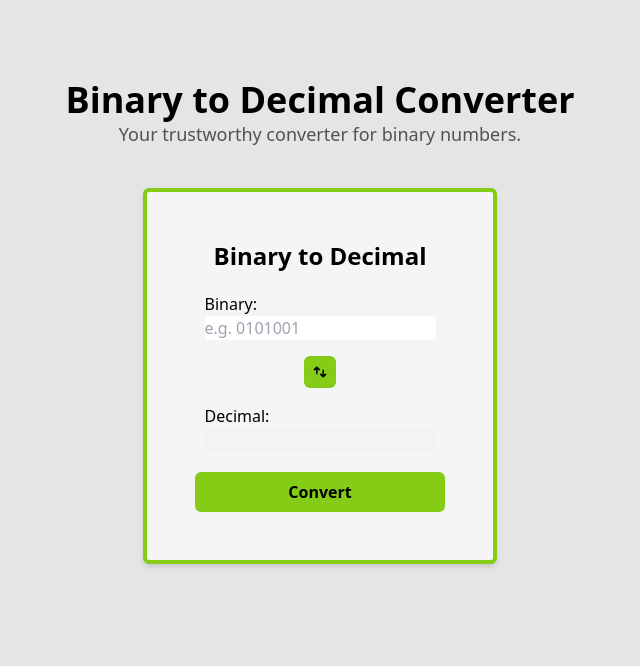
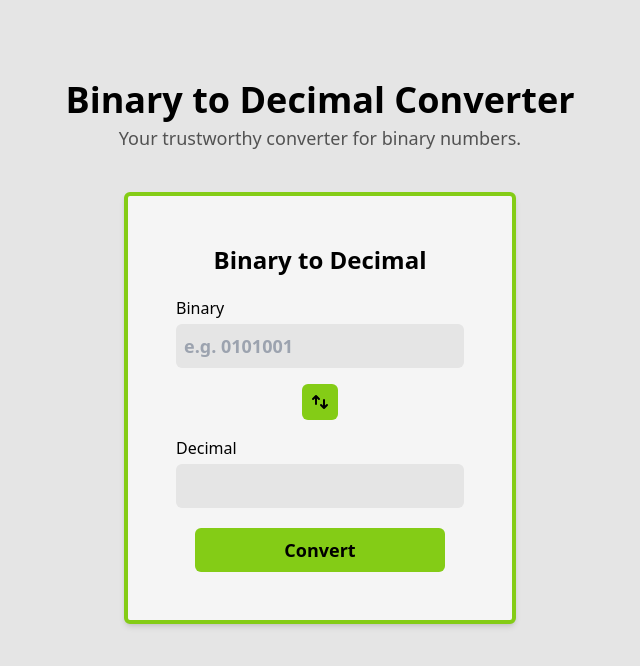
Before and after one commit to mateuscgodoy/bin-to-dec, a Next.js app: page / in a window 1280 px wide. Shown: the top 666 px of the page, without its empty margins (320-960 px from the left). Built offline with nearby package versions, Linux system fonts and the light colour scheme.

Commit message:
Add Dark Theme and more Styling

```diff
--- a/app/layout.tsx
+++ b/app/layout.tsx
@@ -13,7 +13,7 @@ export default function RootLayout({
 }) {
   return (
     <html lang="en">
-      <body className='bg-neutral-200'>
+      <body className='bg-neutral-200 dark:bg-neutral-900 dark:text-white'>
         {children}
       </body>
     </html>
--- a/app/page.tsx
+++ b/app/page.tsx
@@ -5,17 +5,18 @@ export default function Home() {
     <main>
       <article className="sm:w-1/2 w-2/3 mx-auto flex flex-col items-center ">
         <section className="mt-20 mb-10 text-center">
-          <h1 className="text-4xl font-bold">
+          <h1 className="text-4xl font-bold mb-1">
             Binary to Decimal Converter
           </h1>
-          <p className="text-lg text-neutral-600">
+          <p className="text-lg text-neutral-600 dark:text-neutral-400">
             Your trustworthy converter for binary numbers.
           </p>
         </section>
-        <section>
-          <div className="border-4 border-lime-500 rounded-md p-12 bg-neutral-100 shadow-md text-center">
+        <section className="border-4 border-lime-500 rounded-md p-12
+        bg-neutral-100 shadow-md text-center dark:bg-neutral-700">
             <h2 className="text-2xl font-semibold mb-5">Binary to Decimal</h2>
             <ConverterForm />
+          <div >
           </div>
         </section>
       </article>
--- a/components/ConverterForm.tsx
+++ b/components/ConverterForm.tsx
@@ -16,7 +16,7 @@ export default function ConverterForm() {
   Binary.disabled = !binToDec;
   Decimal.disabled = binToDec;
 
-  useSwitchMode(binToDec);
+  // useSwitchMode(binToDec);
 
   const handleBinChange: ChangeEventHandler<HTMLInputElement> = (e) => {
     setBinValue(e.target.value);
@@ -32,6 +32,8 @@ export default function ConverterForm() {
     setBinToDec(prev => !prev);
     setDecValue("");
     setBinValue("");
+    Binary.disabled = !binToDec;
+    Decimal.disabled = binToDec;
   }
 
   const handleSubmit: FormEventHandler<HTMLFormElement> = (e) => {
@@ -52,10 +54,10 @@ export default function ConverterForm() {
 
 
       <button className='bg-lime-500 font-semibold p-2 rounded-md
-      hover:bg-lime-400 my-4 order-2'
+      hover:bg-lime-400 my-4 order-2 text-black transition duration-500 hover:scale-105'
         onClick={handleSwitchMode}
       >
-        <HiSwitchVertical />
+        <HiSwitchVertical size={20}  />
       </button>
 
 
@@ -66,7 +68,8 @@ export default function ConverterForm() {
         <button
           type="submit"
           className="w-[250px] bg-lime-500 font-semibold py-2 rounded-md
-          hover:bg-lime-400 mt-5 order-last"
+          hover:bg-lime-400 mt-5 order-last text-black text-lg
+          transition duration-500 hover:scale-105"
         >
           Convert
         </button>
--- a/components/InputField.tsx
+++ b/components/InputField.tsx
@@ -17,7 +17,7 @@ export default function InputField(
 
   return(
     <>
-      <label htmlFor={inputId} className='self-start'>{labelText} </label>
+      <label htmlFor={inputId} className='self-start mb-1'>{labelText} </label>
       <input
         type="text"
         name={inputId}
@@ -28,6 +28,9 @@ export default function InputField(
         pattern={pattern}
         onChange={onChange}
         value={value}
+        className={`p-2 bg-neutral-200 ${!disabled ?
+          "transition duration-1000 focus:bg-neutral-300 dark:focus:bg-neutral-900" : "cursor-not-allowed"}
+        rounded-md font-semibold text-lg focus:outline-none focus:ring focus:ring-lime-500 dark:bg-neutral-800`}
         />
     </>
   )
--- a/types.ts
+++ b/types.ts
@@ -7,7 +7,7 @@ export type InputField = {
 }
 
 export const Binary: InputField = {
-  labelText: "Binary:",
+  labelText: "Binary",
   inputId: "binary",
   placeholder: "e.g. 0101001",
   disabled: false,
@@ -15,7 +15,7 @@ export const Binary: InputField = {
 }
 
 export const Decimal: InputField = {
-  labelText: "Decimal:",
+  labelText: "Decimal",
   inputId: "decimal",
   placeholder: "e.g. 524",
   disabled: false,
```
Also changed, not shown: 1 other file (tests, documents, lock files or other folders).
